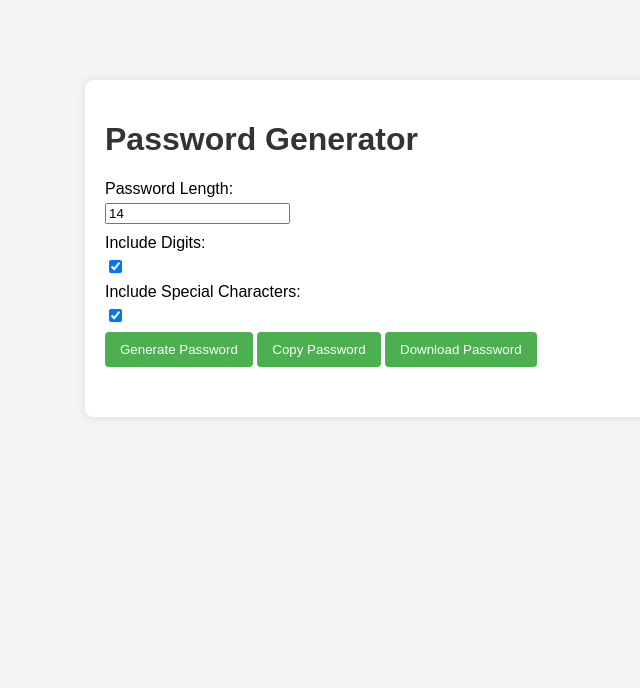
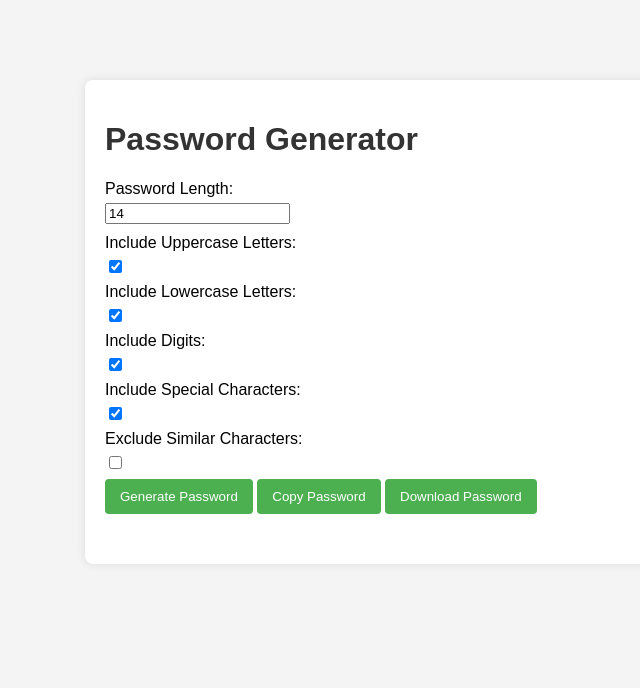
Before and after one commit to evildevill/passgen-flask, a Flask app: page / in a window 1280 px wide. Shown: the part 38-726 px from the top of the page, without its empty margins (135-775 px from the left). Run offline with Flask 3, Linux system fonts and the light colour scheme.

Commit message:
Refactor password generation and add complexity options

```diff
--- a/app.py
+++ b/app.py
@@ -4,25 +4,38 @@ import string
 
 app = Flask(__name__)
 
-def generate_password(length, include_digits=True, include_special_chars=True):
-    characters = string.ascii_letters
+def generate_password(length, include_uppercase=True, include_lowercase=True, include_digits=True, include_special_chars=True, exclude_similar_chars=False):
+    characters = ''
+
+    if include_uppercase:
+        characters += string.ascii_uppercase
+    if include_lowercase:
+        characters += string.ascii_lowercase
     if include_digits:
         characters += string.digits
     if include_special_chars:
         characters += string.punctuation
 
+    if exclude_similar_chars:
+        characters = ''.join(char for char in characters if char not in 'iIlLoO10')
+
     password = ''.join(random.choice(characters) for _ in range(length))
     return password
+
 
 @app.route('/', methods=['GET', 'POST'])
 def index():
     if request.method == 'POST':
         password_length = int(request.form['password_length'])
+        include_uppercase = 'include_uppercase' in request.form
+        include_lowercase = 'include_lowercase' in request.form
         include_digits = 'include_digits' in request.form
         include_special_chars = 'include_special_chars' in request.form
 
         generated_password = generate_password(
             length=password_length,
+            include_uppercase=include_uppercase,
+            include_lowercase=include_lowercase,
             include_digits=include_digits,
             include_special_chars=include_special_chars
         )
@@ -30,75 +43,30 @@ def index():
 
     return render_template('index.html', generated_password=None)
 
+
 # New API endpoint for password generation
 @app.route('/api/generate-password', methods=['GET'])
 def api_generate_password():
     # Get parameters from query string
     length = int(request.args.get('length', 14))
+    include_uppercase = request.args.get('include_uppercase', 'true').lower() == 'true'
+    include_lowercase = request.args.get('include_lowercase', 'true').lower() == 'true'
     include_digits = request.args.get('include_digits', 'true').lower() == 'true'
     include_special_chars = request.args.get('include_special_chars', 'true').lower() == 'true'
+    exclude_similar_chars = request.args.get('exclude_similar_chars', 'false').lower() == 'true'
 
     generated_password = generate_password(
         length=length,
+        include_uppercase=include_uppercase,
+        include_lowercase=include_lowercase,
         include_digits=include_digits,
-        include_special_chars=include_special_chars
+        include_special_chars=include_special_chars,
+        exclude_similar_chars=exclude_similar_chars
     )
 
     # Return generated password as JSON
     return jsonify({'generated_password': generated_password})
 
+
 if __name__ == '__main__':
     app.run(debug=True)
-
-
-# from flask import Flask, render_template, request, jsonify
-# import random
-# import string
-
-# app = Flask(__name__)
-
-# def generate_password(length, include_digits=True, include_special_chars=True):
-#     characters = string.ascii_letters
-#     if include_digits:
-#         characters += string.digits
-#     if include_special_chars:
-#         characters += string.punctuation
-
-#     password = ''.join(random.choice(characters) for _ in range(length))
-#     return password
-
-# @app.route('/', methods=['GET', 'POST'])
-# def index():
-#     if request.method == 'POST':
-#         password_length = int(request.form['password_length'])
-#         include_digits = 'include_digits' in request.form
-#         include_special_chars = 'include_special_chars' in request.form
-
-#         generated_password = generate_password(
-#             length=password_length,
-#             include_digits=include_digits,
-#             include_special_chars=include_special_chars
-#         )
-#         return render_template('index.html', generated_password=generated_password)
-
-#     return render_template('index.html', generated_password=None)
-
-# # New API endpoint for password generation
-# @app.route('/api/generate-password', methods=['GET'])
-# def api_generate_password():
-#     # Get parameters from query string
-#     length = int(request.args.get('length', 14))
-#     include_digits = request.args.get('include_digits', 'true').lower() == 'true'
-#     include_special_chars = request.args.get('include_special_chars', 'true').lower() == 'true'
-
-#     generated_password = generate_password(
-#         length=length,
-#         include_digits=include_digits,
-#         include_special_chars=include_special_chars
-#     )
-
-#     # Return generated password as JSON
-#     return jsonify({'generated_password': generated_password})
-
-# if __name__ == '__main__':
-#     app.run(debug=True)
--- a/templates/index.html
+++ b/templates/index.html
@@ -1,5 +1,6 @@
 <!DOCTYPE html>
 <html lang="en">
+
 <head>
     <meta charset="UTF-8">
     <meta name="viewport" content="width=device-width, initial-scale=1.0">
@@ -14,6 +15,7 @@
     <meta property="twitter:title" content="Password Generator">
     <meta property="twitter:description" content="Password Generator using flask with API functunality">
 </head>
+
 <body>
     <nav>
         <a href="/">Home</a>
@@ -25,11 +27,22 @@
             <label for="password_length">Password Length:</label>
             <input type="number" name="password_length" value="14" required>
             <br>
+            <!-- Add checkboxes for complexity options -->
+            <label for="include_uppercase">Include Uppercase Letters:</label>
+            <input type="checkbox" name="include_uppercase" checked>
+            <br>
+            <label for="include_lowercase">Include Lowercase Letters:</label>
+            <input type="checkbox" name="include_lowercase" checked>
+            <br>
             <label for="include_digits">Include Digits:</label>
             <input type="checkbox" name="include_digits" checked>
             <br>
             <label for="include_special_chars">Include Special Characters:</label>
             <input type="checkbox" name="include_special_chars" checked>
+            <br>
+            <!-- Add a checkbox to exclude similar characters -->
+            <label for="exclude_similar_chars">Exclude Similar Characters:</label>
+            <input type="checkbox" name="exclude_similar_chars">
             <br>
             <button type="submit" onclick="checkGeneratedPasswordStrength()">Generate Password</button>
             <button type="button" onclick="copyToClipboard()">Copy Password</button>
@@ -49,4 +62,5 @@
     </footer>
     <script src="{{ url_for('static', filename='main.js') }}"></script>
 </body>
+
 </html>
```
Lines whose indentation alone changed are shown as unchanged.
